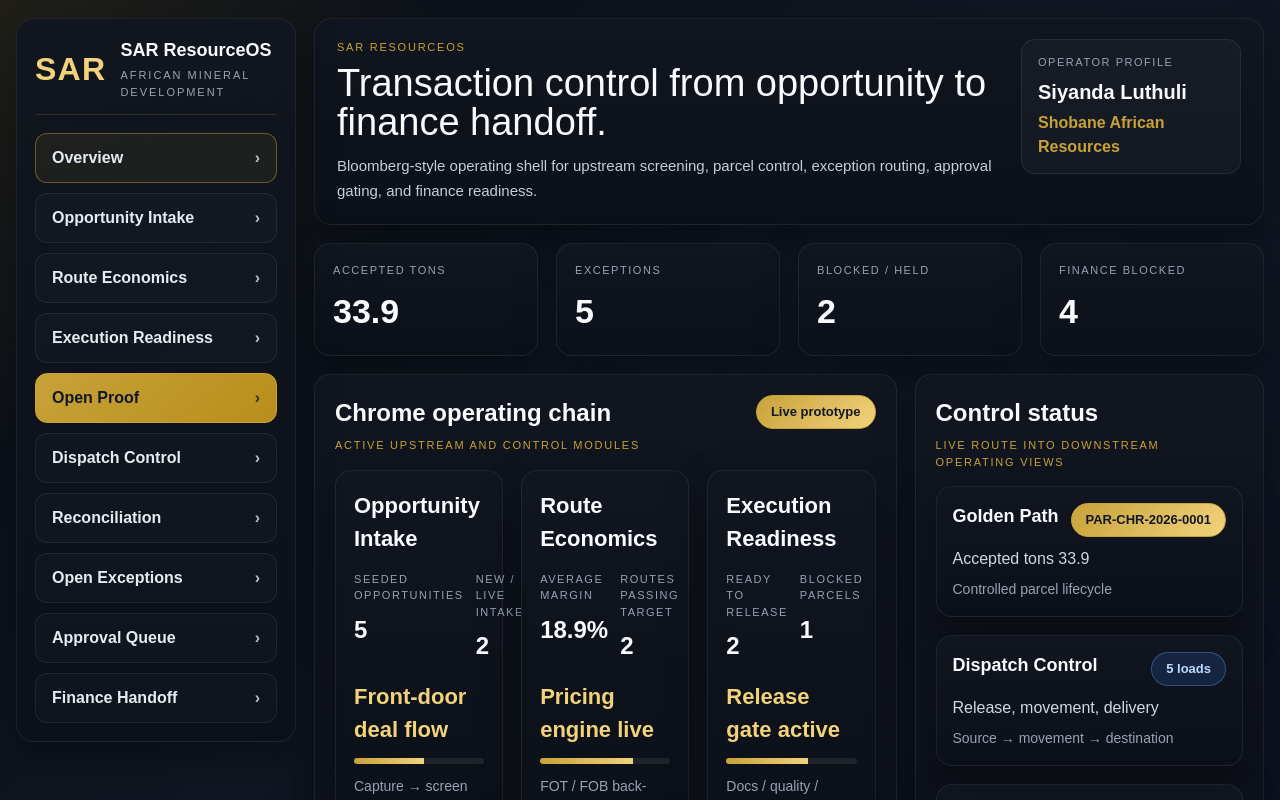
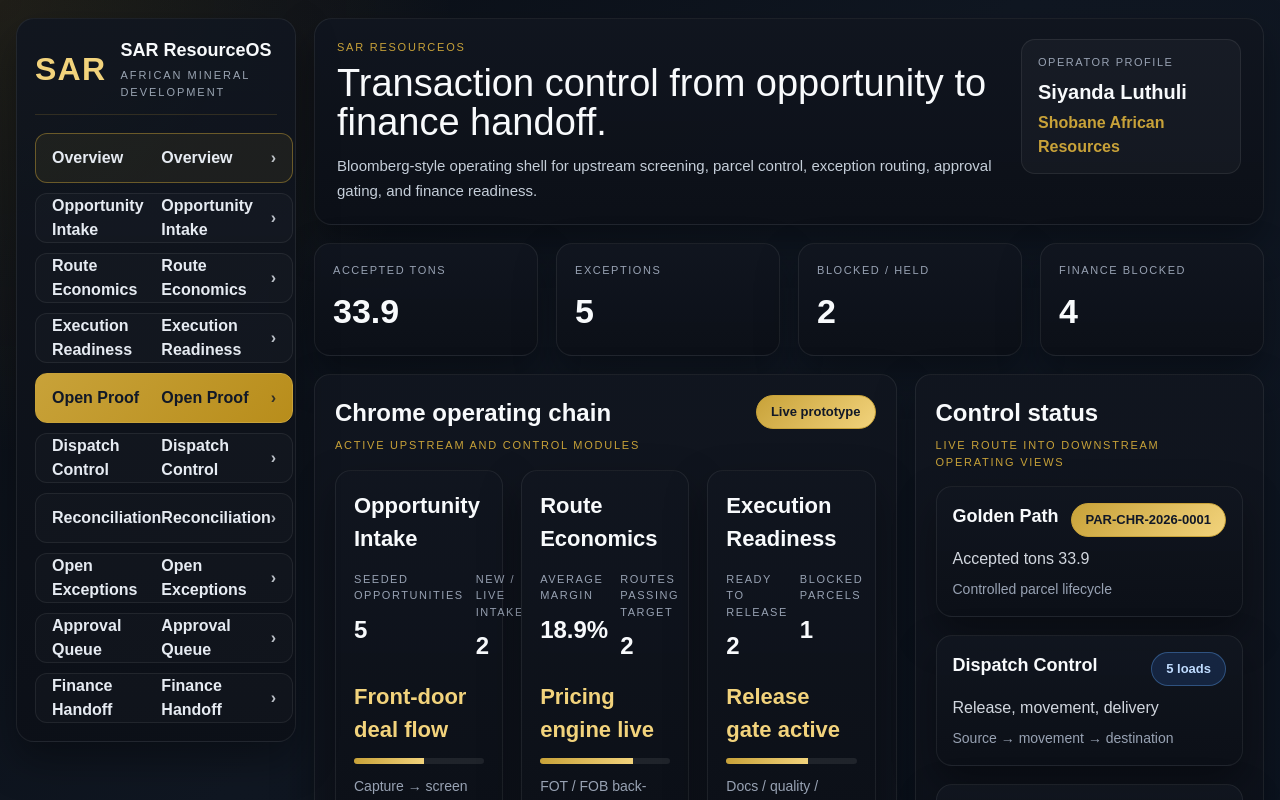
Before and after one commit to shobanesiyanda/sar-resourceos-golden-path-proof, a Next.js app: page / in a window 1280 px wide. Shown: the top 800 px of the page. Built offline with nearby package versions, Linux system fonts and the light colour scheme.

Commit message:
Add compactLabel function for sidebar navigation

```diff
--- a/components/SidebarNav.tsx
+++ b/components/SidebarNav.tsx
@@ -3,6 +3,18 @@ type NavItem = {
   href: string;
   primary?: boolean;
 };
+
+function compactLabel(label: string) {
+  return label
+    .replace("Opportunity Intake", "Opportunity\nIntake")
+    .replace("Route Economics", "Route\nEconomics")
+    .replace("Execution Readiness", "Execution\nReadiness")
+    .replace("Dispatch Control", "Dispatch\nControl")
+    .replace("Open Exceptions", "Open\nExceptions")
+    .replace("Approval Queue", "Approval\nQueue")
+    .replace("Finance Handoff", "Finance\nHandoff")
+    .replace("Open Proof", "Open\nProof");
+}
 
 export default function SidebarNav({
   items,
@@ -15,7 +27,7 @@ export default function SidebarNav({
     <aside className="bb-sidebar">
       <div className="bb-brand-block">
         <div className="bb-brand-mark">SAR</div>
-        <div>
+        <div className="bb-brand-copy">
           <div className="bb-brand-title">SAR ResourceOS</div>
           <div className="bb-brand-subtitle">African Mineral Development</div>
         </div>
@@ -29,8 +41,12 @@ export default function SidebarNav({
               key={item.href}
               href={item.href}
               className={`bb-nav-link ${active ? "is-active" : ""} ${item.primary ? "is-primary" : ""}`}
+              title={item.label}
             >
-              <span>{item.label}</span>
+              <span className="bb-nav-label-desktop">{item.label}</span>
+              <span className="bb-nav-label-mobile">
+                {compactLabel(item.label)}
+              </span>
               <span className="bb-nav-arrow">›</span>
             </a>
           );
@@ -38,4 +54,4 @@ export default function SidebarNav({
       </nav>
     </aside>
   );
-}
+  }
```
